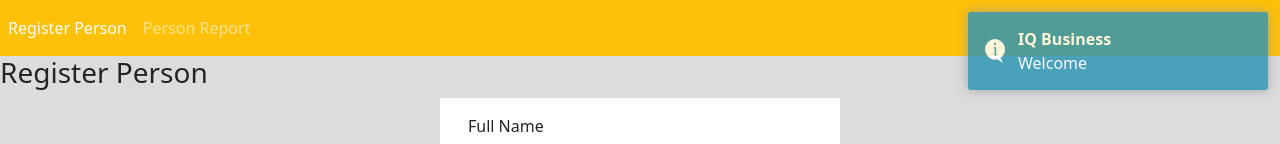
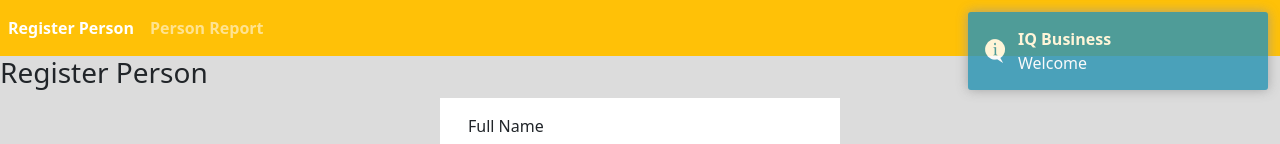
Before and after one commit to segwatlhe/iqbusiness-app, an Angular app: page /registerPerson in a window 1280 px wide. Shown: the top 144 px of the page. Built offline with nearby package versions, Linux system fonts and the light colour scheme.

Commit message:
enhancement

```diff
--- a/src/app/app.component.html
+++ b/src/app/app.component.html
@@ -2,10 +2,10 @@
   <!-- Links -->
   <ul class="navbar-nav">
     <li class="nav-item">
-      <a routerLink="registerPerson" class="nav-link" routerLinkActive="active">Register Person</a>
+      <a routerLink="registerPerson" class="nav-link" routerLinkActive="active"><b>Register Person</b></a>
     </li>
     <li class="nav-item">
-      <a routerLink="viewReport" class="nav-link" routerLinkActive="active">Person Report</a>
+      <a routerLink="viewReport" class="nav-link" routerLinkActive="active"><b>Person Report</b></a>
     </li>
   </ul>
 </nav>
```
